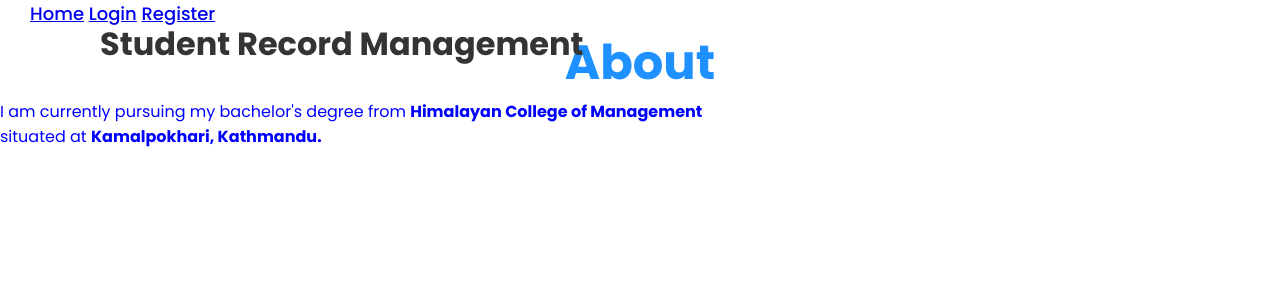
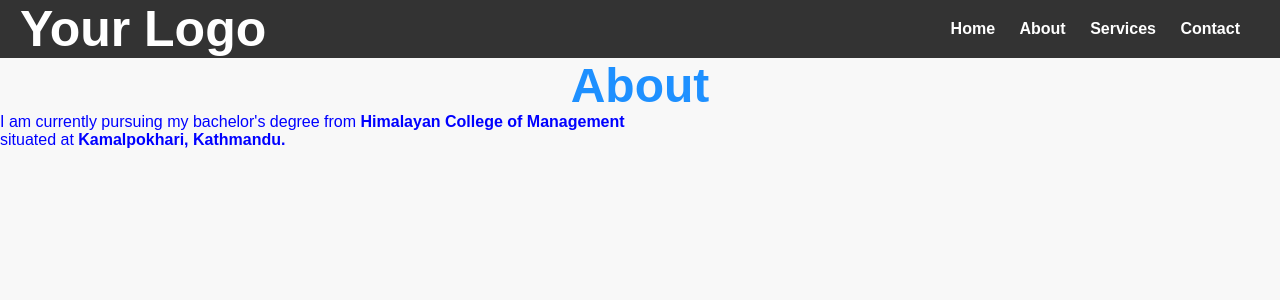
Before and after one commit to ShitalKandel/python, a Django app: template block/templates/aboutus.html in a window 1280 px wide. Shown: the top 300 px of the page. Run offline with Django 4.2, Linux system fonts and the light colour scheme; the template is opened without the code that fills it, so the values that code supplies are empty.

Commit message:
#time 30 min #comment changes on css

```diff
--- a/block/static/nav.css
+++ b/block/static/nav.css
@@ -1,59 +1,62 @@
-@import url("https://fonts.googleapis.com/css2?family=Poppins:wght@200;400;500;600;700;800;900;&display=swap");
-
+/* Reset default styles */
 * {
-    margin:0;
-    padding:0;
+    margin: 0;
+    padding: 0;
     box-sizing: border-box;
-    font-family: "Poppins", sans-serif;
 }
 
-body{
-    /* min-height: 100vh;
-    background: url('background.jpg') no-repeat; */
-    background-size: cover;
-    background-position: center;
+/* Body styles */
+body {
+    font-family: Arial, sans-serif;
+    background-color: #f8f8f8;
+    margin: 0;
+    padding: 0;
 }
 
-.header{
-    position: fixed;
-    top: 0;
-    left: 0;
-    width: 100%;
-    padding: 20px 100px;
-    background: transparent;
+/* Navigation bar styles */
+.navbar {
+    background-color: #333; /* Background color */
+    overflow: hidden;
+}
+
+/* Navigation bar container */
+.navbar-container {
+    max-width: 1500px;
+    margin: 0 auto;
+    padding: 0 20px;
     display: flex;
     justify-content: space-between;
     align-items: center;
-    z-index: 100;
 }
 
-.logo{
-    font-size: 32px;
-    color: #343434;
+/* Logo styles */
+.navbar-logo {
+    font-size: 50px;
+    color: #fff; /* Text color */
     text-decoration: none;
-    font-weight: 700;
+    font-weight: bold;
 }
 
-.navbar{
-    position: relative;
-    font-size: 18px;
-    color: #fff;
-    font-weight: 500;
-    text-decoration: none;
-    margin-left: 30px;
+/* Navigation links styles */
+.navbar-links {
+    list-style: none;
+    margin: 0;
+    padding: 0;
 }
 
-.navbar::before{
-    content:'';
-    position: absolute;
-    top: 100%;
-    left: 0;
-    width: 0;
-    height: 2px;
-    background: none;
-    transition: .4s;
+.navbar-links li {
+    display: inline;
+    margin-right: 20px; /* Spacing between links */
 }
 
-.navbar a:hover::before{
-    width: 100%;
+.navbar-links a {
+    color: #fff; /* Text color */
+    text-decoration: none;
+    font-weight: bold;
+    transition: color 0.3s ease; /* Smooth color transition */
 }
+
+/* Change link color on hover */
+.navbar-links a:hover {
+    color: #ff5733; /* Hover color */
+}
--- a/block/templates/aboutus.html
+++ b/block/templates/aboutus.html
@@ -1,4 +1,6 @@
+
 {% extends 'navbar.html' %}
+{% load static %}
 
 {% block title %}About us{% endblock %}
 
--- a/block/templates/navbar.html
+++ b/block/templates/navbar.html
@@ -1,28 +1,27 @@
 {% load static %}
 <!DOCTYPE html>
 <html lang="en">
-
 <head>
     <meta charset="UTF-8">
     <meta http-equiv="X-UA-Compatible" content="IE=edge">
     <meta name="viewport" content="width=device-width, initial-scale=1.0">
     <title>Navigation Bar</title>
-    <link rel="stylesheet" type="text/css" href="nav.css">
+    <link rel="stylesheet" type="text/css" href="{% static 'nav.css' %}">
 </head>
-
-
 <body>
-    <header class='header'>
-        <a href=" " class="logo">Student Record Management</a>
-    </header>
-    <nav class="navbar">
-        <a href=" ">Home</a>
-        <a href=" " >Login</a>
-        <a href=" ">Register</a>
-    </nav>
+    <div class="navbar">
+        <div class="navbar-container">
+            <a href="#" class="navbar-logo">Your Logo</a>
+            <ul class="navbar-links">
+                <li><a href="#">Home</a></li>
+                <li><a href="#">About</a></li>
+                <li><a href="#">Services</a></li>
+                <li><a href="#">Contact</a></li>
+            </ul>
+        </div>
+    </div>
     <div class="container">
         {% block main %}{% endblock %}
     </div>
 </body>
-
 </html>
```
